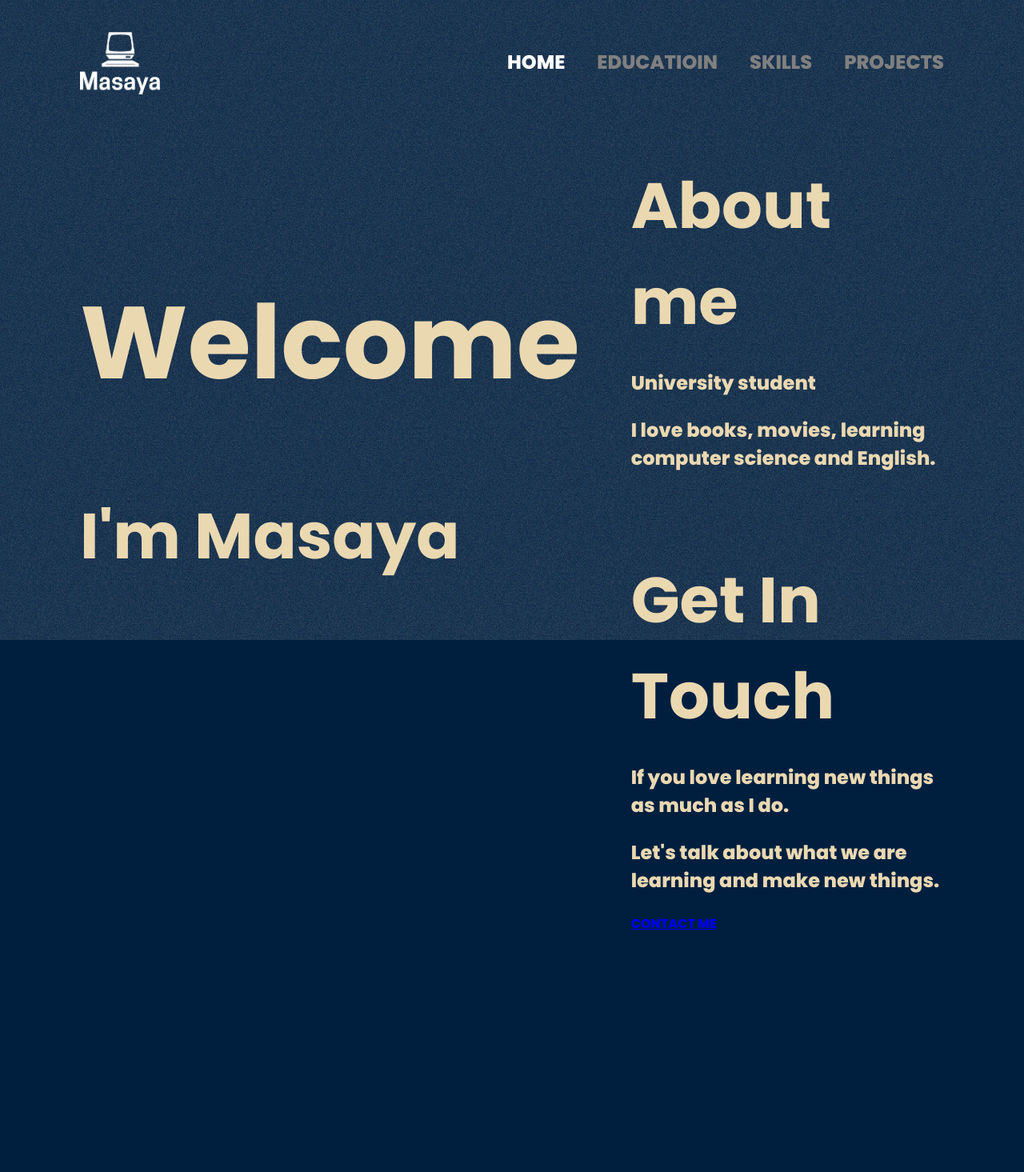
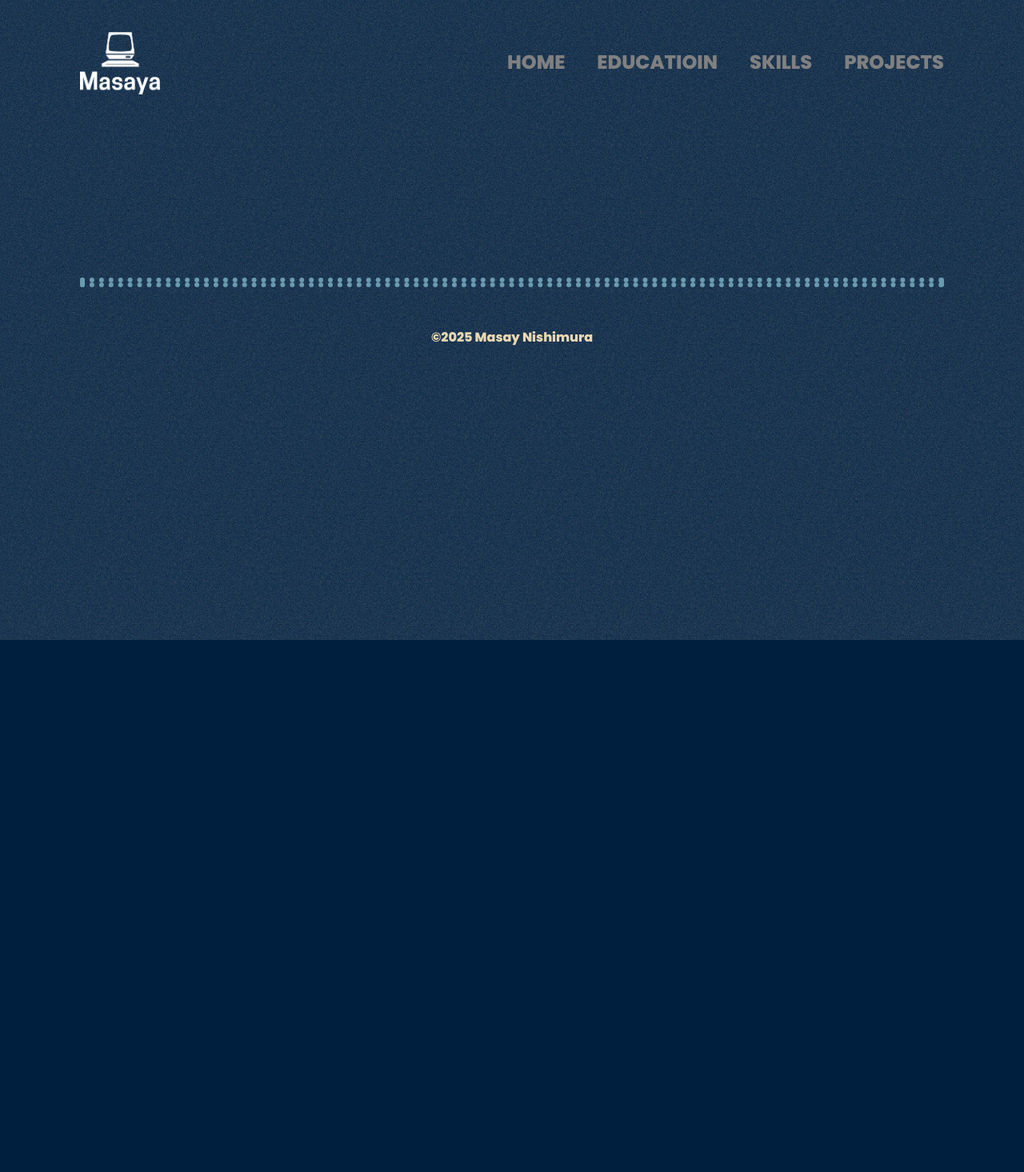
Before and after one commit to Masayasanyo/Portfolio, a React (Create React App) app: page / in a window 1280 px wide. Shown: the top 1465 px of the page at 80% size. After the commit the page ends 800 px from the top, so only its background shows below. Built offline with nearby package versions, Linux system fonts and the light colour scheme; a web font is replaced by a local one.

Commit message:
Change a word on home and home direcitory to 'Portfolio'

```diff
--- a/src/Header.jsx
+++ b/src/Header.jsx
@@ -10,7 +10,7 @@ function Header() {
     <header>
         <div className="logo"><Link to='/'><img src={logo} alt="logo-img" width="100px" /></Link></div>
         <div className="links">
-            <div><Link to='/' className={`link ${location.pathname === '/' ? 'active' : ''}`}>HOME</Link></div>
+            <div><Link to='/Portfolio' className={`link ${location.pathname === '/Portfolio' ? 'active' : ''}`}>HOME</Link></div>
             <div><Link to='/education' className={`link ${location.pathname === '/education' ? 'active' : ''}`}>EDUCATIOIN</Link></div>
             <div><Link to='/skill' className={`link ${location.pathname === '/skill' ? 'active' : ''}`}>SKILLS</Link></div>
             <div><Link to='/project' className={`link ${location.pathname === '/project' ? 'active' : ''}`}>PROJECTS</Link></div>
--- a/src/Home.jsx
+++ b/src/Home.jsx
@@ -18,7 +18,7 @@ function Home() {
                 <div className='content'>
                     <h2>Get In Touch</h2>
                     <p>If you love learning new things as much as I do.</p>
-                    <p>Let's talk about what we are learning and make new things.</p>
+                    <p>Let's talk about what we are learning and create new things.</p>
                     <a href="https://forms.gle/M6CPFDmvnjL4JE9TA" target="_blank" rel="noopener noreferrer">
                         CONTACT ME
                     </a>
--- a/src/Main.jsx
+++ b/src/Main.jsx
@@ -9,7 +9,7 @@ function Main() {
   return (
     <div className='main'>
         <Routes>
-            <Route path='/' element={<Home />} />
+            <Route path='/Portfolio' element={<Home />} />
             <Route path='/education' element={<Education />} />
             <Route path='/skill' element={<Skill />} />
             <Route path='/project' element={<Project />} />
--- a/src/Project.jsx
+++ b/src/Project.jsx
@@ -1,6 +1,7 @@
 import React from 'react';
 import pm_gif from './assert/passmana.gif';
 import ts_gif from './assert/turtle.gif';
+import todo from './assert/todo.png'
 
 function Project() {
     return (
@@ -17,6 +18,10 @@ function Project() {
                     <h3>Turtle scooping</h3>
                     <img src={ ts_gif } alt='ts_animation' height="400px" />
                 </div>
+                <div className='project'>
+                    <h3>ToDo</h3>
+                    <img src={ todo } alt='todo main page' height="400px" />
+                </div>
             </div>
 
             <div className='sub-container'>
@@ -24,7 +29,7 @@ function Project() {
             </div>
             <div className='goals-container'>
                 <p>An apps for foreigners who want to live in or visit Japan</p>
-                <p>Menu app</p>
+                <p>Recipe manager</p>
             </div>
         </div>
     );
```
Also changed, not shown: src/assert/todo.png (added).
